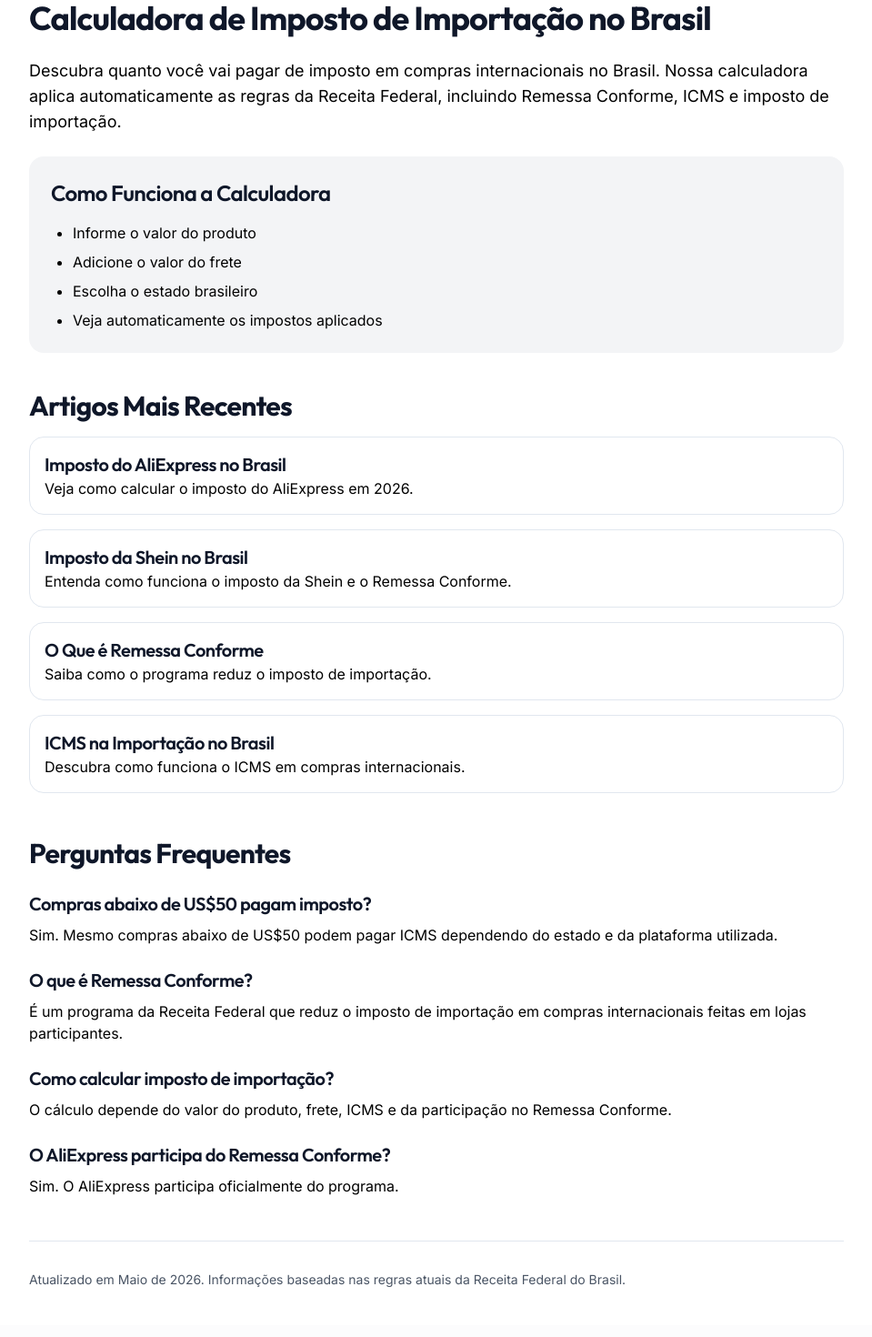
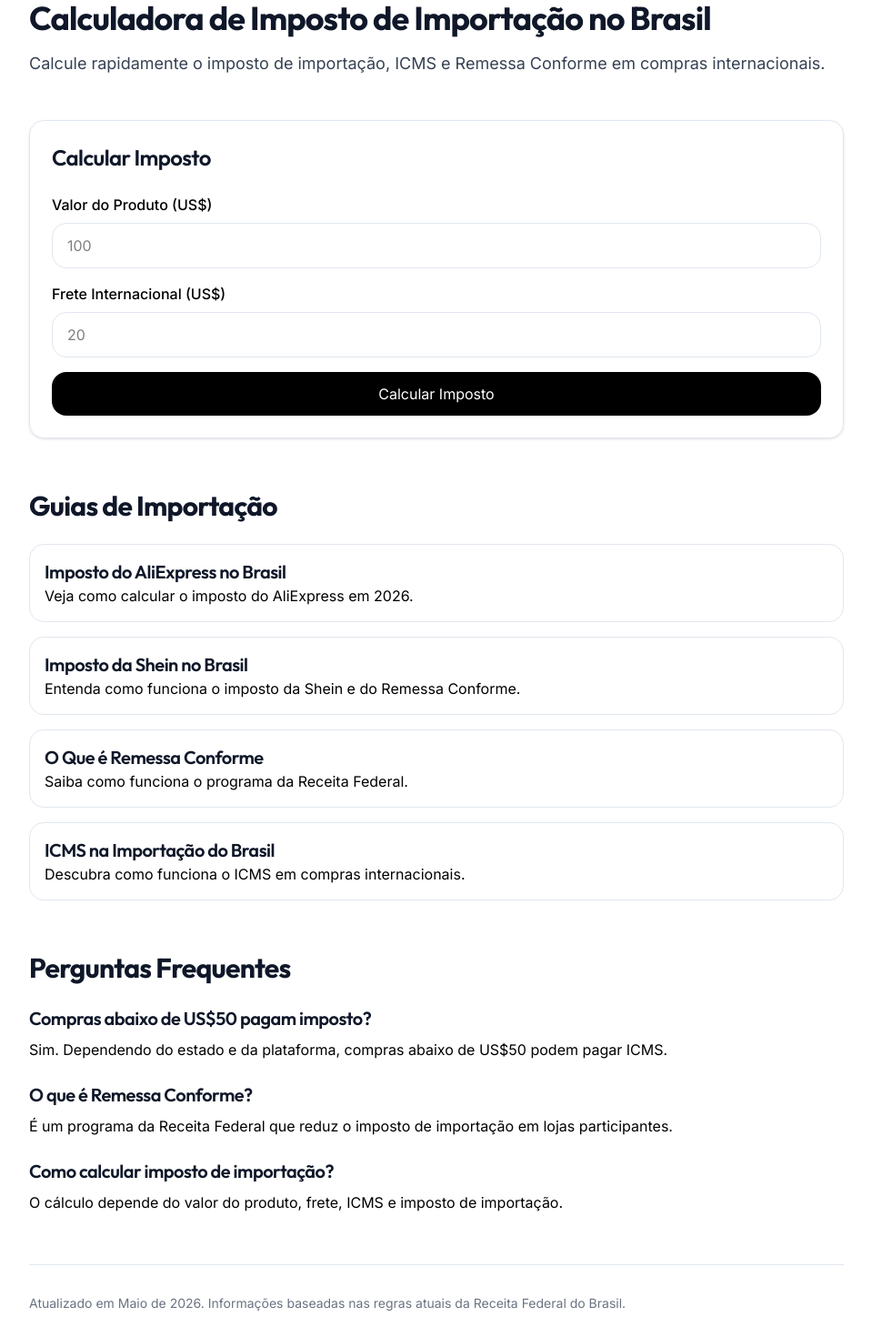
Before and after one commit to ghostBoss0905/brazil-tax-calculator, a React (Vite) app: page / in a window 1280 px wide. Shown: the part 40-1510 px from the top of the page at 91% size, without its empty margins (160-1119 px from the left). Built offline with nearby package versions, Linux system fonts and the light colour scheme.

Commit message:
Restore calculator homepage

```diff
--- a/src/pages/Home.tsx
+++ b/src/pages/Home.tsx
@@ -1,42 +1,120 @@
+import { useState } from "react";
+
 export default function Home() {
+  const [productValue, setProductValue] = useState("");
+  const [shippingValue, setShippingValue] = useState("");
+  const [result, setResult] = useState<number | null>(null);
+
+  function calculateTax() {
+    const product = parseFloat(productValue) || 0;
+    const shipping = parseFloat(shippingValue) || 0;
+
+    const total = product + shipping;
+
+    const importTax = total * 0.2;
+    const icms = importTax * 0.17;
+
+    const finalTotal = total + importTax + icms;
+
+    setResult(finalTotal);
+  }
+
   return (
     <main className="min-h-screen bg-white text-black px-6 py-10">
       <div className="max-w-4xl mx-auto">
 
-        <h1 className="text-4xl font-bold mb-6">
-          Calculadora de Imposto de Importação no Brasil
-        </h1>
+        {/* HERO */}
+        <div className="mb-12">
 
-        <p className="text-lg mb-6">
-          Descubra quanto você vai pagar de imposto em compras internacionais
-          no Brasil. Nossa calculadora aplica automaticamente as regras da
-          Receita Federal, incluindo Remessa Conforme, ICMS e imposto de
-          importação.
-        </p>
+          <h1 className="text-4xl font-bold mb-4">
+            Calculadora de Imposto de Importação no Brasil
+          </h1>
 
-        <div className="bg-gray-100 p-6 rounded-xl mb-10">
-          <h2 className="text-2xl font-semibold mb-4">
-            Como Funciona a Calculadora
+          <p className="text-lg text-gray-700">
+            Calcule rapidamente o imposto de importação, ICMS e Remessa
+            Conforme em compras internacionais.
+          </p>
+
+        </div>
+
+        {/* CALCULATOR */}
+        <div className="border rounded-2xl p-6 mb-14 shadow-sm">
+
+          <h2 className="text-2xl font-semibold mb-6">
+            Calcular Imposto
           </h2>
 
-          <ul className="list-disc pl-6 space-y-2">
-            <li>Informe o valor do produto</li>
-            <li>Adicione o valor do frete</li>
-            <li>Escolha o estado brasileiro</li>
-            <li>Veja automaticamente os impostos aplicados</li>
-          </ul>
+          <div className="space-y-4">
+
+            <div>
+              <label className="block mb-2 font-medium">
+                Valor do Produto (US$)
+              </label>
+
+              <input
+                type="number"
+                value={productValue}
+                onChange={(e) => setProductValue(e.target.value)}
+                className="w-full border rounded-xl px-4 py-3"
+                placeholder="100"
+              />
+            </div>
+
+            <div>
+              <label className="block mb-2 font-medium">
+                Frete Internacional (US$)
+              </label>
+
+              <input
+                type="number"
+                value={shippingValue}
+                onChange={(e) => setShippingValue(e.target.value)}
+                className="w-full border rounded-xl px-4 py-3"
+                placeholder="20"
+              />
+            </div>
+
+            <button
+              onClick={calculateTax}
+              className="bg-black text-white px-6 py-3 rounded-xl w-full"
+            >
+              Calcular Imposto
+            </button>
+
+          </div>
+
+          {result !== null && (
+            <div className="mt-8 border-t pt-6">
+
+              <h3 className="text-xl font-semibold mb-4">
+                Resultado
+              </h3>
+
+              <p className="text-lg">
+                Total estimado com impostos:
+              </p>
+
+              <p className="text-3xl font-bold mt-2">
+                US$ {result.toFixed(2)}
+              </p>
+
+            </div>
+          )}
+
         </div>
 
-        <div className="mb-12">
-          <h2 className="text-3xl font-bold mb-4">
-            Artigos Mais Recentes
+        {/* ARTICLES */}
+        <div className="mb-14">
+
+          <h2 className="text-3xl font-bold mb-6">
+            Guias de Importação
           </h2>
 
           <div className="space-y-4">
 
             <a
               href="/imposto-aliexpress-brasil"
-              className="block border p-4 rounded-xl hover:bg-gray-50"
+              className="block border rounded-xl p-4 hover:bg-gray-50"
             >
               <h3 className="text-xl font-semibold">
                 Imposto do AliExpress no Brasil
@@ -49,36 +127,36 @@ export default function Home() {
 
             <a
               href="/imposto-shein-brasil"
-              className="block border p-4 rounded-xl hover:bg-gray-50"
+              className="block border rounded-xl p-4 hover:bg-gray-50"
             >
               <h3 className="text-xl font-semibold">
                 Imposto da Shein no Brasil
               </h3>
 
               <p>
-                Entenda como funciona o imposto da Shein e o Remessa Conforme.
+                Entenda como funciona o imposto da Shein e do Remessa Conforme.
               </p>
             </a>
 
             <a
               href="/o-que-e-remessa-conforme"
-              className="block border p-4 rounded-xl hover:bg-gray-50"
+              className="block border rounded-xl p-4 hover:bg-gray-50"
             >
               <h3 className="text-xl font-semibold">
                 O Que é Remessa Conforme
               </h3>
 
               <p>
-                Saiba como o programa reduz o imposto de importação.
+                Saiba como funciona o programa da Receita Federal.
               </p>
             </a>
 
             <a
               href="/icms-importacao-brasil"
-              className="block border p-4 rounded-xl hover:bg-gray-50"
+              className="block border rounded-xl p-4 hover:bg-gray-50"
             >
               <h3 className="text-xl font-semibold">
-                ICMS na Importação no Brasil
+                ICMS na Importação do Brasil
               </h3>
 
               <p>
@@ -87,9 +165,12 @@ export default function Home() {
             </a>
 
           </div>
+
         </div>
 
-        <div className="mb-12">
+        {/* FAQ */}
+        <div className="mb-14">
+
           <h2 className="text-3xl font-bold mb-6">
             Perguntas Frequentes
           </h2>
@@ -102,8 +183,8 @@ export default function Home() {
               </h3>
 
               <p>
-                Sim. Mesmo compras abaixo de US$50 podem pagar ICMS dependendo
-                do estado e da plataforma utilizada.
+                Sim. Dependendo do estado e da plataforma, compras abaixo
+                de US$50 podem pagar ICMS.
               </p>
             </div>
 
@@ -113,9 +194,8 @@ export default function Home() {
               </h3>
 
               <p>
-                É um programa da Receita Federal que reduz o imposto de
-                importação em compras internacionais feitas em lojas
-                participantes.
+                É um programa da Receita Federal que reduz o imposto
+                de importação em lojas participantes.
               </p>
             </div>
 
@@ -125,29 +205,23 @@ export default function Home() {
               </h3>
 
               <p>
-                O cálculo depende do valor do produto, frete, ICMS e da
-                participação no Remessa Conforme.
-              </p>
-            </div>
-
-            <div>
-              <h3 className="text-xl font-semibold mb-2">
-                O AliExpress participa do Remessa Conforme?
-              </h3>
-
-              <p>
-                Sim. O AliExpress participa oficialmente do programa.
+                O cálculo depende do valor do produto, frete, ICMS
+                e imposto de importação.
               </p>
             </div>
 
           </div>
+
         </div>
 
+        {/* FOOTER */}
         <div className="border-t pt-8">
-          <p className="text-sm text-gray-600">
-            Atualizado em Maio de 2026. Informações baseadas nas regras atuais
-            da Receita Federal do Brasil.
+
+          <p className="text-sm text-gray-500">
+            Atualizado em Maio de 2026. Informações baseadas nas regras
+            atuais da Receita Federal do Brasil.
           </p>
+
         </div>
 
       </div>
```
